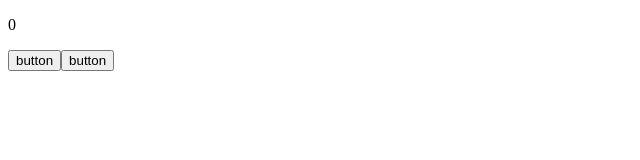
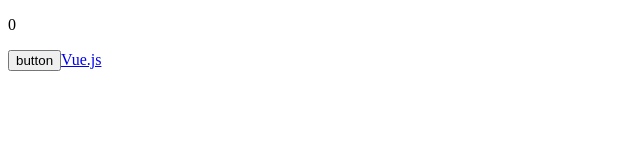
Before and after one commit to natsukitoku/vue-lesson, a Vue app: page / in a window 1280 px wide. Shown: the top 160 px of the page, without its empty margins (0-640 px from the left). Built offline with nearby package versions, Linux system fonts and the light colour scheme.

Commit message:
イベント修飾子

```diff
--- a/index.html
+++ b/index.html
@@ -9,7 +9,8 @@
   <body>
     <!-- <div id="app"></div>
     <div id="example"></div> -->
-    <div id="example2"></div>
+    <!-- <div id="example2"></div> -->
+    <div id="example3"></div>
     <script type="module" src="/src/main.js"></script>
   </body>
 </html>
--- /dev/null
+++ b/src/Example3.vue
@@ -0,0 +1,11 @@
+<script setup>
+import { ref } from 'vue';
+const count = ref(0)
+</script>
+<template>
+  <p>{{ count }}</p>
+  <div @click="count++">
+    <button @click.stop>button</button>
+    <a @click.prevent.stop href="https://vuejs.org">Vue.js</a>
+  </div>
+</template>
--- a/src/main.js
+++ b/src/main.js
@@ -2,9 +2,12 @@ import { createApp } from "vue";
 import App from "./App.vue";
 import Example from "./Example.vue";
 import Example2 from "./Example2.vue";
+import Example3 from "./Example3.vue";
 const app = createApp(App);
 const exampleApp = createApp(Example);
 const exampleApp2 = createApp(Example2);
+const exampleApp3 = createApp(Example3);
 app.mount('#app');
 exampleApp.mount('#example');
 exampleApp2.mount('#example2');
+exampleApp3.mount('#example3');
```
